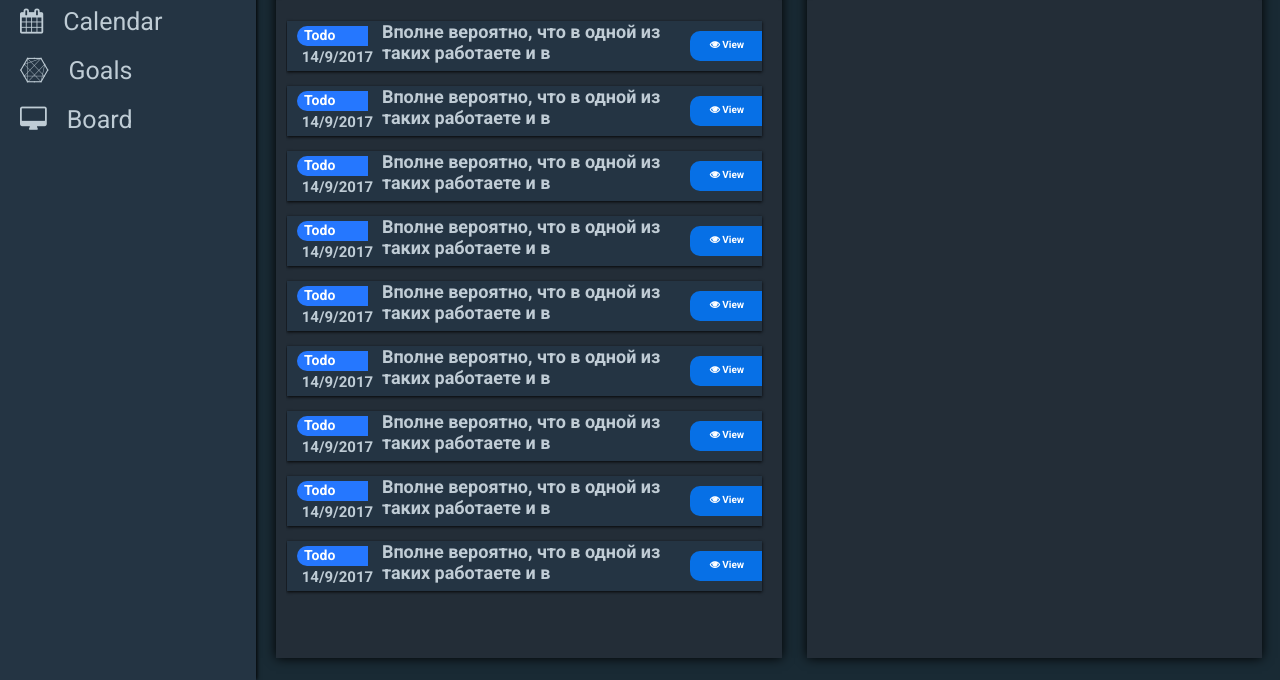
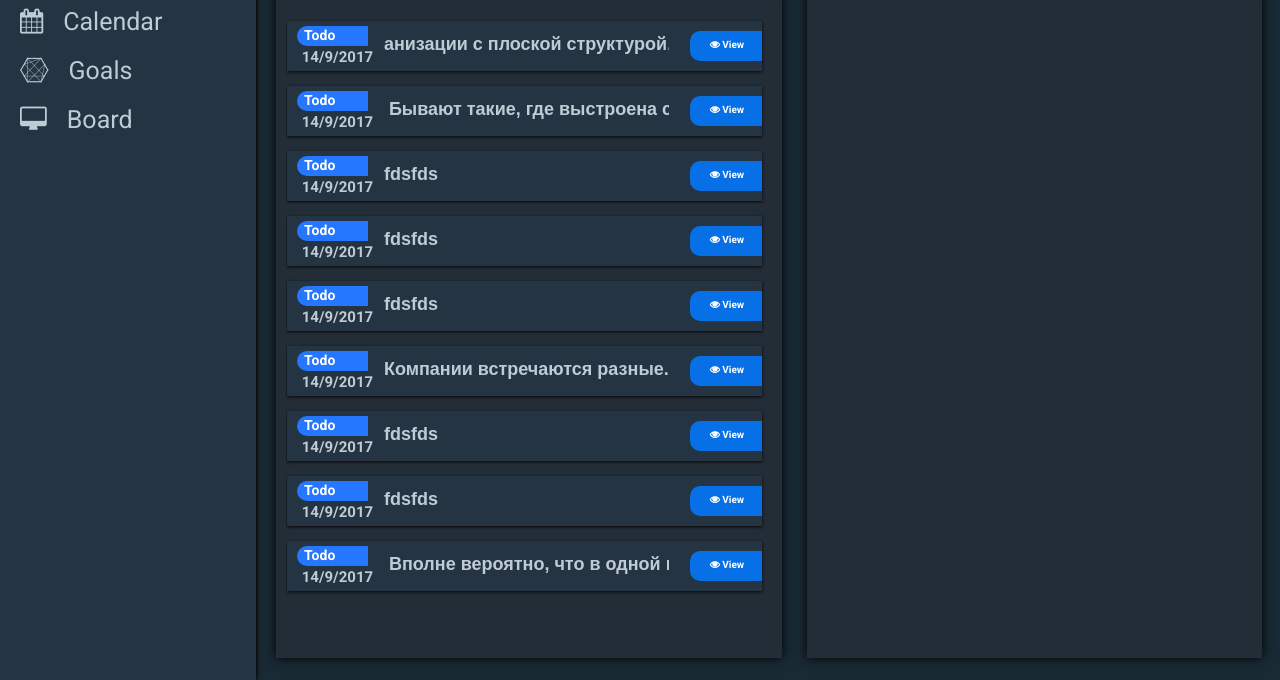
Before and after one commit to Vorh/dbd-front, a plain HTML site: page index.html in a window 1280 px wide. Shown: the part 120-800 px from the top of the page. Drawn offline with nearby package versions, Linux system fonts and the light colour scheme; files that its build step writes are made by us from their sources.

Commit message:
[ ADD ] working display item and content

```diff
--- a/js/menu.js
+++ b/js/menu.js
@@ -37,15 +37,15 @@ window.onload = function () {
 
 
 function forTest() {
-    var todo = createTodo('tete', "анизации с плоской структурой, у которых в пронизанном лучами солнечного света офисном воздухе постоянно витает дух равенства и братства. Говоря о первых приходящих в голову образах, наверняка вы уже представили себе небоскреб крупно",1);
-    var todo1 = createTodo('tete', " Бывают такие, где выстроена строгая и глубокая иерархия управления, и где вопрос самореализации сотрудников связан в первую очередь с продвижением вверх по карьерной лестниц",2);
-    var todo2 = createTodo('tete', "fdsfds",3);
-    var todo3 = createTodo('tete', "fdsfds",4);
-    var todo4 = createTodo('tete', "fdsfds",6);
-    var todo5 = createTodo('tete', "Компании встречаются разные. Бывают такие, где выстроена строгая и глубокая иерархия управления, и где вопрос самореализации сотрудников связан в первую очередь с продвижением вверх по карьерной лестнице. Бывают наоборот организации с плоской структурой, у которых в пронизанном лучами солнечного света офисном воздухе постоянно витает дух равенства и братства. Говоря о первых приходящих в голову образах, наверняка вы уже представили себе небоскреб крупной и бюрократизированной корпорации с одной стороны, и цветущий среди холмов Кремниевой долины стартап — с другой. В то же время британские ученые доподлинно доказали, что мир не черно-белый, и что большинство компаний в той или иной степени живут на стыке этих двух метафор – механизма и семьи. Вполне вероятно, что в одной из таких работаете и вы.",7);
-    var todo6 = createTodo('tete', "fdsfds",8);
-    var todo7 = createTodo('tete', "fdsfds",9);
-    var todo8 = createTodo('tete', " Вполне вероятно, что в одной из таких работаете и в",10);
+    var todo = new CreateTodo('tete', "анизации с плоской структурой, у которых в пронизанном лучами солнечного света офисном воздухе постоянно витает дух равенства и братства. Говоря о первых приходящих в голову образах, наверняка вы уже представили себе небоскреб крупно",1);
+    var todo1 = new CreateTodo('tete', " Бывают такие, где выстроена строгая и глубокая иерархия управления, и где вопрос самореализации сотрудников связан в первую очередь с продвижением вверх по карьерной лестниц",2);
+    var todo2 =new  CreateTodo('tete', "fdsfds",3);
+    var todo3 = new CreateTodo('tete', "fdsfds",4);
+    var todo4 = new CreateTodo('tete', "fdsfds",6);
+    var todo5 = new CreateTodo('tete', "Компании встречаются разные. Бывают такие, где выстроена строгая и глубокая иерархия управления, и где вопрос самореализации сотрудников связан в первую очередь с продвижением вверх по карьерной лестнице. Бывают наоборот организации с плоской структурой, у которых в пронизанном лучами солнечного света офисном воздухе постоянно витает дух равенства и братства. Говоря о первых приходящих в голову образах, наверняка вы уже представили себе небоскреб крупной и бюрократизированной корпорации с одной стороны, и цветущий среди холмов Кремниевой долины стартап — с другой. В то же время британские ученые доподлинно доказали, что мир не черно-белый, и что большинство компаний в той или иной степени живут на стыке этих двух метафор – механизма и семьи. Вполне вероятно, что в одной из таких работаете и вы.",7);
+    var todo6 = new CreateTodo('tete', "fdsfds",8);
+    var todo7 = new CreateTodo('tete', "fdsfds",9);
+    var todo8 = new CreateTodo('tete', " Вполне вероятно, что в одной из таких работаете и в",10);
     todoService.addTodo(todo);
     todoService.addTodo(todo1);
     todoService.addTodo(todo2);
--- a/js/todo.js
+++ b/js/todo.js
@@ -3,7 +3,7 @@
  */
 
 
-function createTodo(caption, content,id) {
+function CreateTodo(caption, content, id) {
     this.id = id;
     this.date = new Date();
     this.caption = caption;
@@ -12,10 +12,8 @@ function createTodo(caption, content,id) {
     this.type = 1;
 
     this.getHumanDate = function () {
-       return this.date.getDate() +"/"+this.date.getMonth() + "/" + this.date.getFullYear();
+        return this.date.getDate() + "/" + this.date.getMonth() + "/" + this.date.getFullYear();
     };
-
-    return this;
 }
 
 
@@ -33,9 +31,9 @@ var todoService = (function () {
     };
 
     var removeTodo = function (id) {
-        for(let i=0; i< todoList.length; i++){
-            if (todoList[i].id === id){
-                todoList.splice(i,1);
+        for (let i = 0; i < todoList.length; i++) {
+            if (todoList[i].id === id) {
+                todoList.splice(i, 1);
             }
         }
     };
@@ -46,7 +44,6 @@ var todoService = (function () {
 
             let todo = todoList[i];
 
-            let createTodoLine =function (todo) {
             let todoLine = document.createElement("div");
             todoLine.className = "todo-line";
 
@@ -62,14 +59,14 @@ var todoService = (function () {
             todoDate.className = 'todo-date';
             todoDate.innerHTML = todo.getHumanDate();
 
-                let todoCaption = document.createElement("div");
+            let todoCaption = document.createElement("input");
             todoCaption.className = "todo-caption";
-                todoCaption.innerHTML = todo.content;
+            todoCaption.value = todo.content;
 
             let todoBtn = document.createElement("div");
             todoBtn.className = "todo-btn";
             todoBtn.innerHTML = '<i><i class="fa fa-eye" aria-hidden="true"></i> View</i>';
-                todoBtn.addEventListener('click',function () {
+            todoBtn.addEventListener('click', function () {
                 let todoContentBody = $('todo-content').getElementsByClassName('todo-content-body')[0];
                 todoContentBody.innerHTML = todo.content;
             });
@@ -79,20 +76,18 @@ var todoService = (function () {
             todoLine.appendChild(todoCaption);
             todoLine.appendChild(todoBtn);
 
-                return todoLine;
-            };
+            document.getElementById('todo-box').appendChild(todoLine);
+        }
 
-            let todoLine = new createTodoLine(todo);
 
-            document.getElementById('todo-box').appendChild(todoLine);
 
-        }
     };
 
     return {
-        createTodoListElements:createTodoListElements,
-        getTodoList:getTodoList,
-        removeTodo:removeTodo,
-        addTodo:addTodo
+        createTodoListElements: createTodoListElements,
+        getTodoList: getTodoList,
+        removeTodo: removeTodo,
+        addTodo: addTodo
     }
-})();
+})
+();
--- a/styles/desks/todo.scss
+++ b/styles/desks/todo.scss
@@ -23,7 +23,7 @@
 
 #todo-box {
   margin: 10px;
-  overflow-y: scroll;
+  overflow-y: auto;
   max-height: 87%;
 }
 #todo-box::-webkit-scrollbar-track {
@@ -128,13 +128,17 @@
 }
 
 .todo-caption {
+  min-height: 45px;
+  background: none;
+  border: none;
   position: absolute;
   left: 20%;
-  top:0%;
+  top: 0%;
   color: #c0ccd5;
   font-size: 18px;
   font-weight: bold;
-  width: 65%;
+  width: 60%;
+  cursor: pointer;
 }
 
 .todo-btn {
```
Also changed, not shown: index.html (+1 -1 lines). Lines whose indentation alone changed are shown as unchanged.
